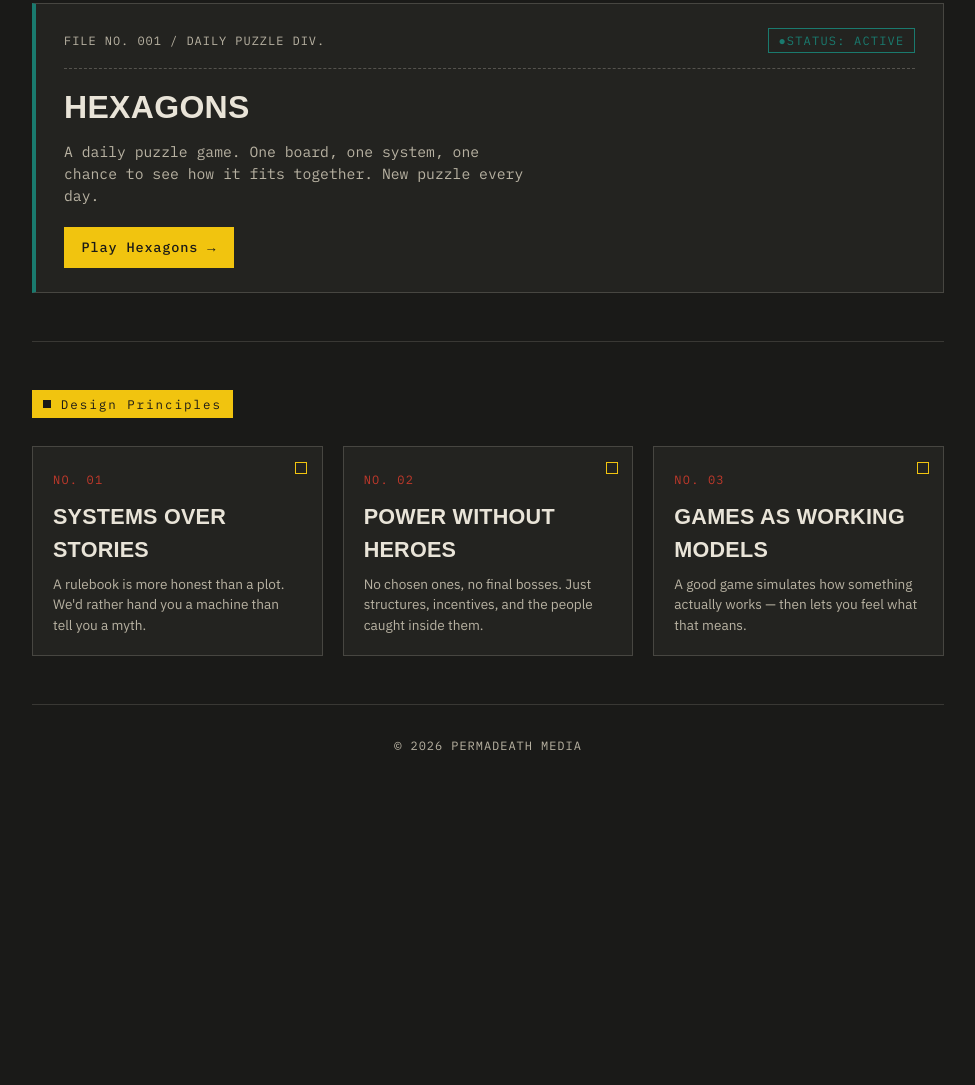
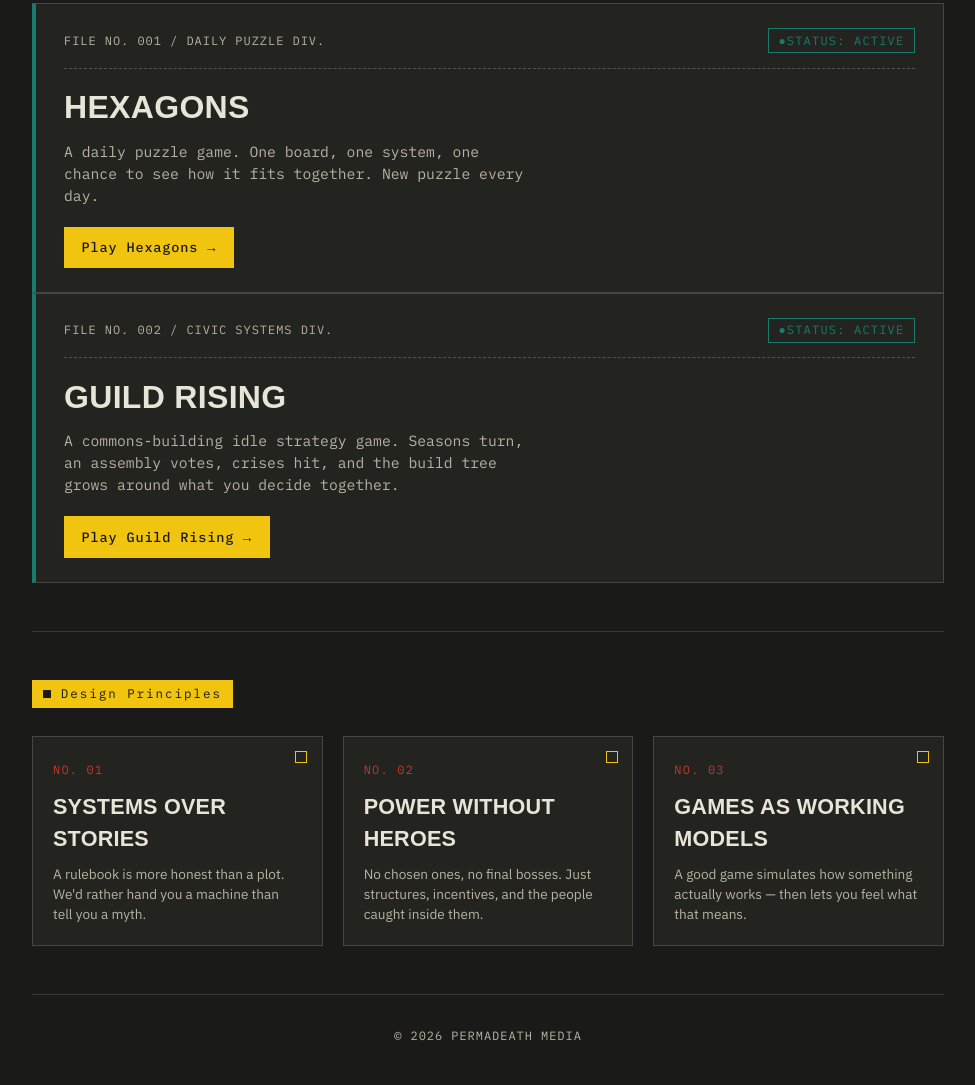
Before and after one commit to swyphd/permadeath-media, a plain HTML site: page index.html in a window 1280 px wide. Shown: the part 742-1827 px from the top of the page, without its empty margins (152-1127 px from the left). Before the commit the page ends 1537 px from the top, so only its background shows below. Drawn offline with Linux system fonts and the light colour scheme; a web font is replaced by a local one.

Commit message:
Add Guild Rising to projects

```diff
--- a/index.html
+++ b/index.html
@@ -316,6 +316,20 @@
         </p>
         <a class="file-link mono" href="https://hexagons-red.vercel.app" target="_blank" rel="noopener">Play Hexagons</a>
       </div>
+
+      <div class="file-card">
+        <div class="file-card-top">
+          <span class="file-id mono">FILE NO. 002 / CIVIC SYSTEMS DIV.</span>
+          <span class="status mono">STATUS: ACTIVE</span>
+        </div>
+        <div class="file-title">Guild Rising</div>
+        <p class="file-desc mono">
+          A commons-building idle strategy game. Seasons turn, an assembly
+          votes, crises hit, and the build tree grows around what you decide
+          together.
+        </p>
+        <a class="file-link mono" href="https://guild-rising.vercel.app" target="_blank" rel="noopener">Play Guild Rising</a>
+      </div>
     </section>
 
     <section id="principles">
```
